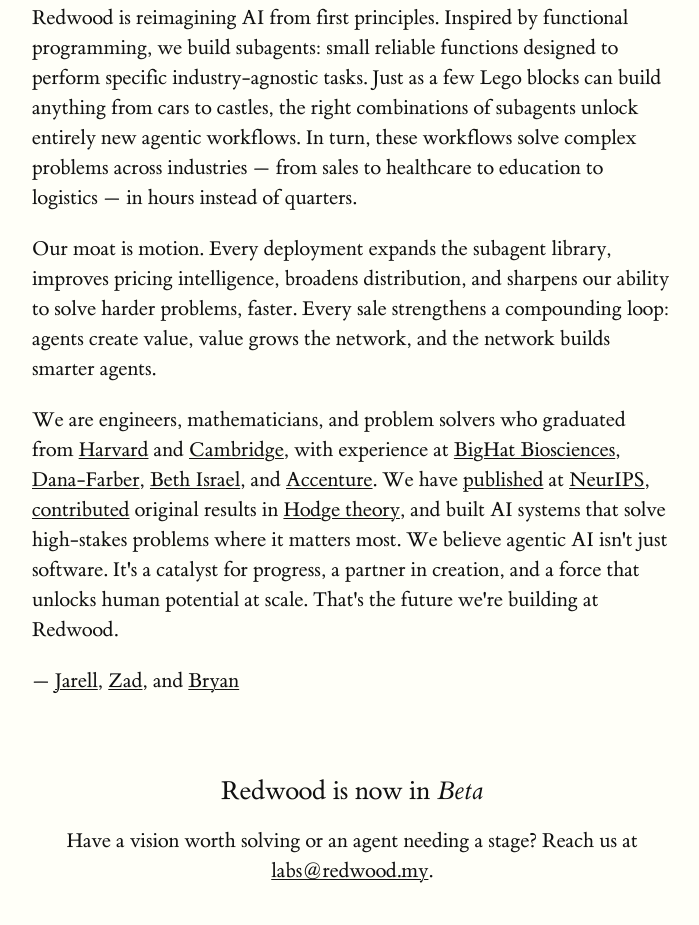
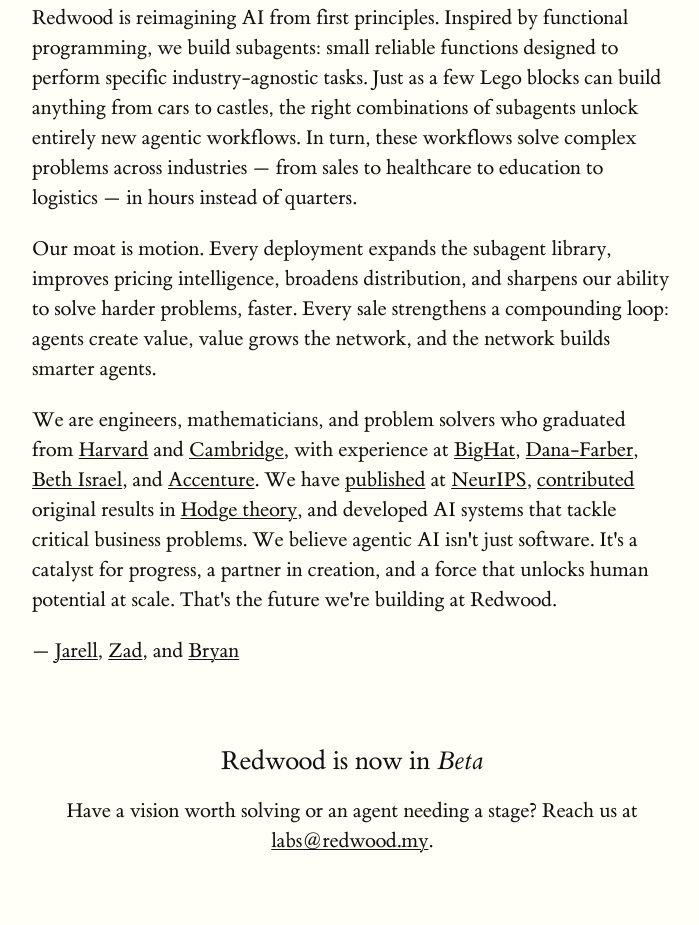
Before and after one commit to redwood-my/Home, a website: page index.html in a window 1280 px wide. Shown: the part 506-1431 px from the top of the page, without its empty margins (288-987 px from the left). After the commit the page ends 1406 px from the top, so only its background shows below. Drawn offline with Linux system fonts and the light colour scheme.

Commit message:
Modified copy

```diff
--- a/index.html
+++ b/index.html
@@ -57,7 +57,7 @@
                 We are engineers, mathematicians, and problem solvers who
                 graduated from <a href="https://harvard.edu/">Harvard</a> and
                 <a href="https://www.cam.ac.uk/">Cambridge</a>, with experience
-                at <a href="https://www.bighatbio.com/">BigHat Biosciences</a>,
+                at <a href="https://www.bighatbio.com/">BigHat</a>,
                 <a href="https://www.dana-farber.org/">Dana-Farber</a>,
                 <a href="https://www.bidmc.org/">Beth Israel</a>, and
                 <a href="https://www.accenture.com/">Accenture</a>. We have
@@ -72,8 +72,8 @@
                 original results in
                 <a href="https://en.wikipedia.org/wiki/Hodge_theory"
                     >Hodge theory</a
-                >, and built AI systems that solve high-stakes problems where it
-                matters most. We believe agentic AI isn't just software. It's a
+                >, and developed AI systems that tackle critical business
+                problems. We believe agentic AI isn't just software. It's a
                 catalyst for progress, a partner in creation, and a force that
                 unlocks human potential at scale. That's the future we're
                 building at Redwood.
```
